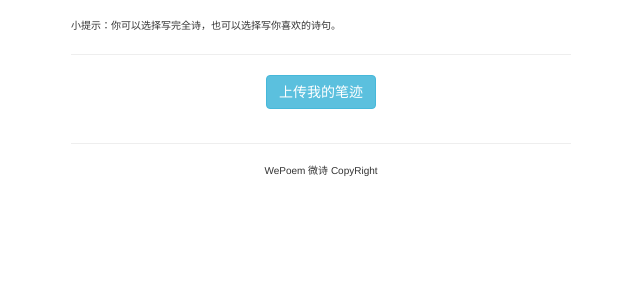
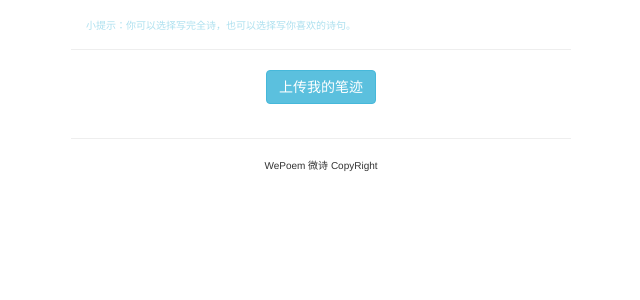
Before and after one commit to Durling/poemin, a Node server app: page /handwriting in a window 1280 px wide. Shown: the top 300 px of the page, without its empty margins (319-959 px from the left). Run offline with Node 20, Linux system fonts and the light colour scheme; data comes from the database, SQL or seed files in the repository; data that the repository does not hold is empty.

Commit message:
更新诗笔迹

```diff
--- a/public/css/global/basic.css
+++ b/public/css/global/basic.css
@@ -14,6 +14,10 @@ body {
     outline:none;
     /*background: none;*/
     text-decoration: none;
+}
+
+.msg-tips{
+	color: #ade0ef;
 }
 
 /*在IOS下，input 表单默认会有个内阴影，一定程度上影响视觉一致，可通过设置下面代码去掉：*/
--- a/views/handwriting/handwriting.ejs
+++ b/views/handwriting/handwriting.ejs
@@ -27,7 +27,7 @@
 
 </div>
 <div class="col-lg-12 handwriting-div" style="padding:0;">
-	<p>
+	<p class="col-lg-12 msg-tips">
 		<span>小提示：</span>你可以选择写完全诗，也可以选择写你喜欢的诗句。
 	</p>
 	<hr>
```
